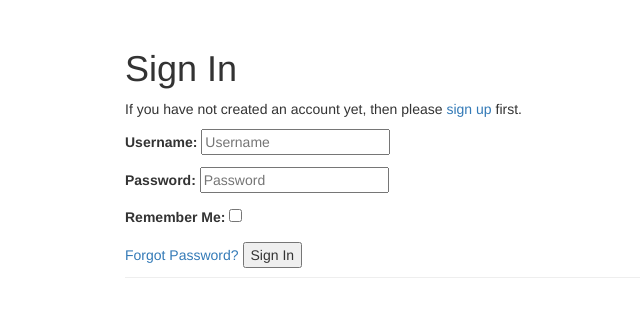
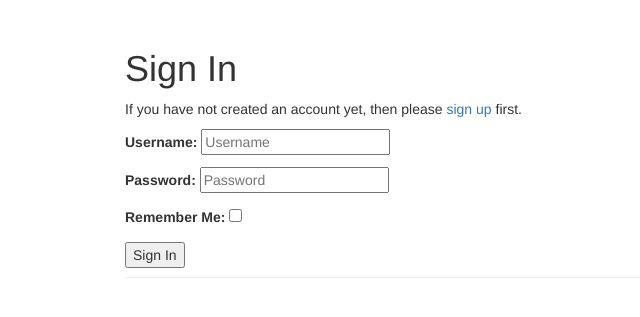
Before and after one commit to juansca/choice-master, a Django app: page /accounts/login/ in a window 1280 px wide. Shown: the part 61-378 px from the top of the page, without its empty margins (45-685 px from the left). Run offline with Django 3.2, Linux system fonts and the light colour scheme; some libraries are stand-ins or nearby versions.

Commit message:
Deleted not required link "forgot password?"
The link "forgot password?" was not part of the requirements.

```diff
--- a/choice_master/chm/templates/account/login.html
+++ b/choice_master/chm/templates/account/login.html
@@ -39,7 +39,6 @@ for a {{ site_name }} account and sign in below:{% endblocktrans %}</p>
   {% if redirect_field_value %}
   <input type="hidden" name="{{ redirect_field_name }}" value="{{ redirect_field_value }}" />
   {% endif %}
-  <a class="button secondaryAction" href="{% url 'account_reset_password' %}">{% trans "Forgot Password?" %}</a>
   <button class="primaryAction" type="submit">{% trans "Sign In" %}</button>
 </form>
 
```
